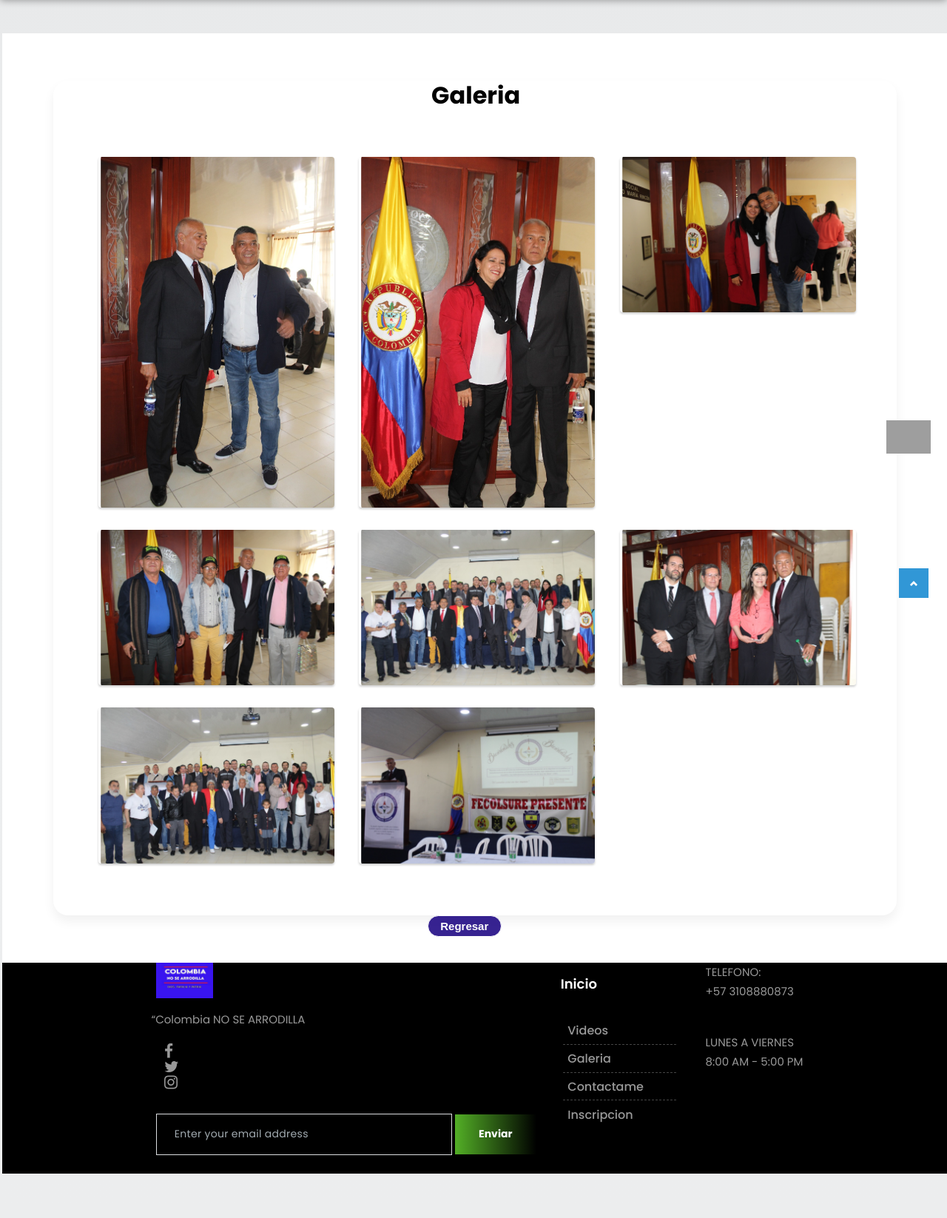
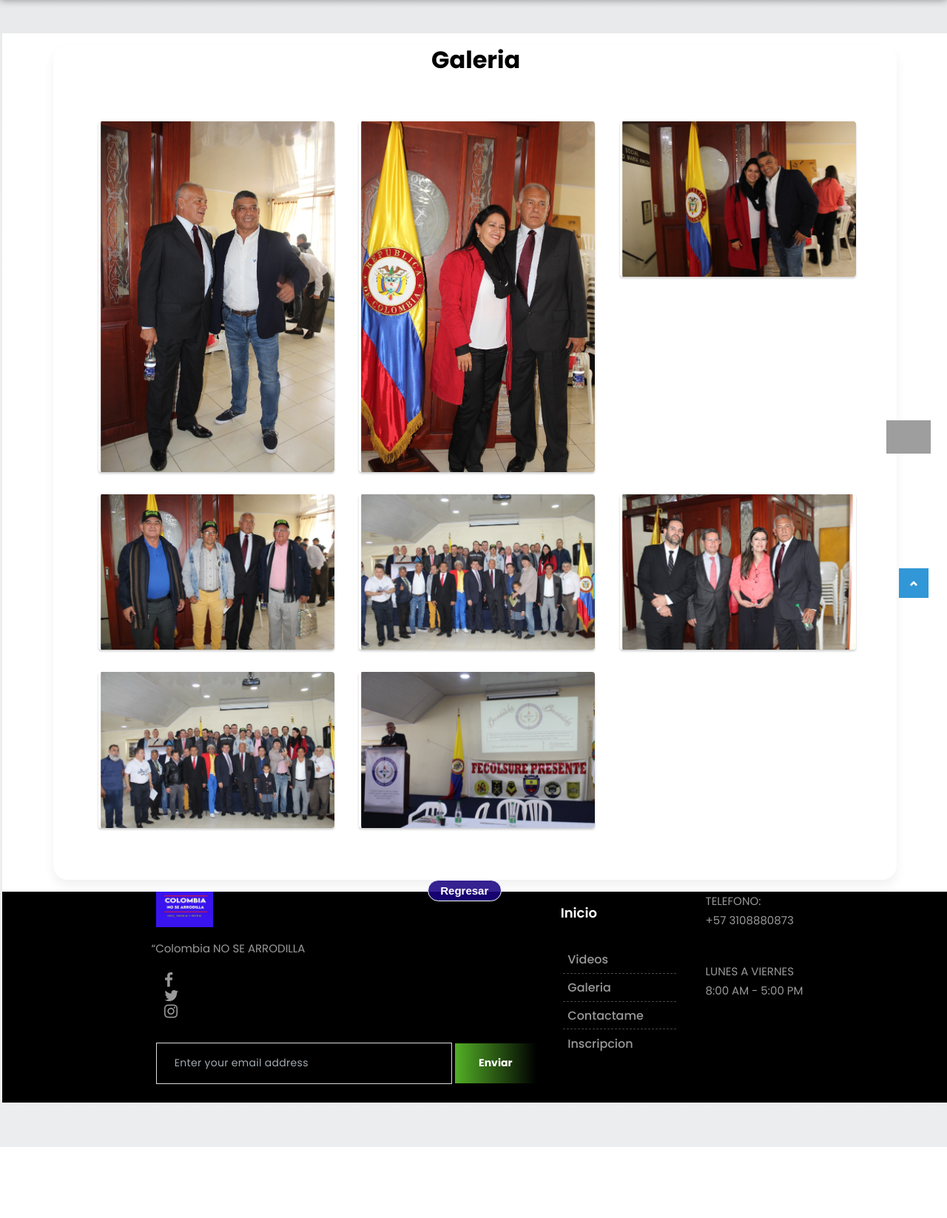
Before and after one commit to camilo7896/colombia-no-se-arrodilla, a PHP site: page /galeria2.html in a window 1280 px wide. Shown: the part 92-1738 px from the top of the page at 74% size. After the commit the page ends 1642 px from the top, so only its background shows below. Run offline with PHP 8.4, Linux system fonts and the light colour scheme; grey boxes are pictures that could not be loaded.

Commit message:
Update style.css

```diff
--- a/style.css
+++ b/style.css
@@ -454,7 +454,7 @@ div.tab button:hover {
 **************************************/
 
 .section {
-    padding: 4rem 0;
+    padding: 1rem 0;  /* modificado*/
     display: block;
     position: relative;
     background-color: #ffffff;
```
